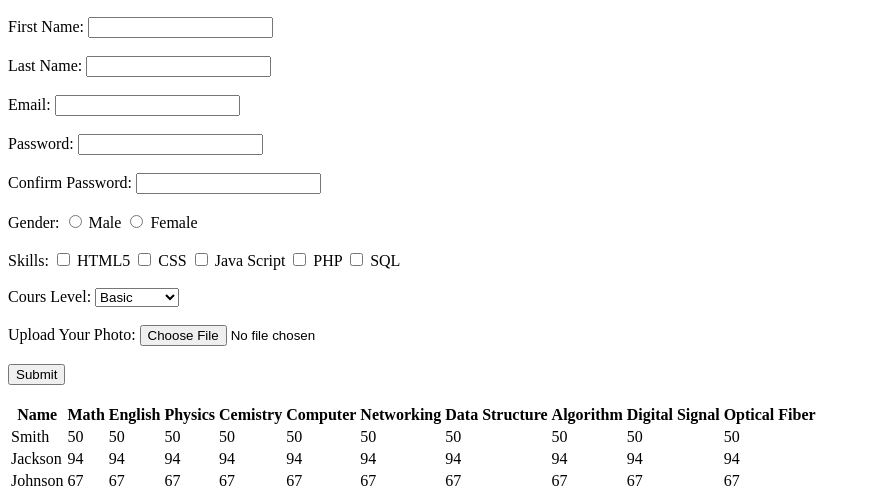
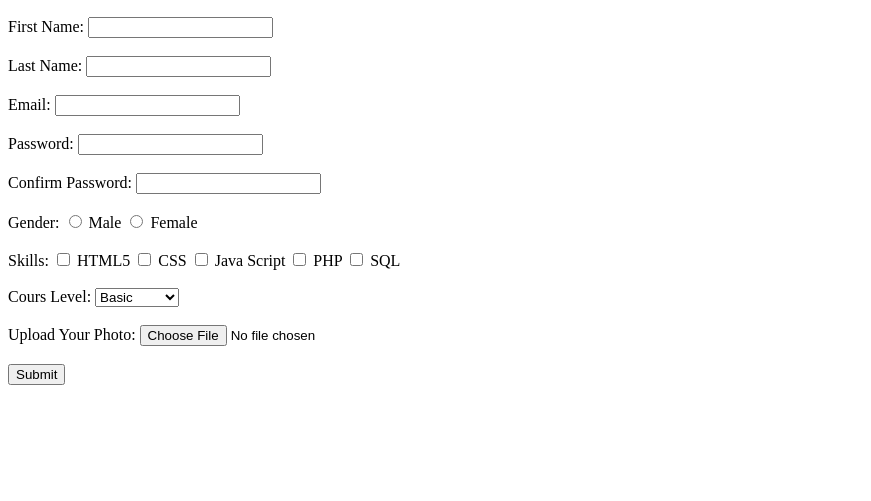
Before and after one commit to afsarpervez/ledp01, a plain HTML site: page index.html in a window 1280 px wide. Shown: the part 1132-1633 px from the top of the page, without its empty margins (0-871 px from the left). After the commit the page ends 1543 px from the top, so only its background shows below. Drawn offline with nearby package versions, Linux system fonts and the light colour scheme.

Commit message:
Class8 -check CSS folder and class8.html

```diff
--- /dev/null
+++ b/css/class8.css
@@ -0,0 +1,43 @@
+* {
+    margin: 0px;
+}
+
+body{
+    padding-top:20px;
+}
+
+.content{
+    max-width:1060px;
+    margin:auto;
+}
+
+div .profile-image {
+    width: 150px;
+    border-radius: 50%;
+    border: 2px solid;
+    border-color: gainsboro;
+    box-shadow: 0 4px 4px 0 rgba(0, 0, 0, 0.2), 0 6px 10px 0 rgba(0, 0, 0, 0.19);
+}
+
+.section-one, .section-two, .section-three {
+    padding-top: 10px;
+    padding-bottom: 10px;
+    text-align: center;
+    border-radius: 15px 10px;
+    box-shadow: 0 4px 8px 0 rgba(0, 0, 0, 0.2), 0 6px 20px 0 rgba(0, 0, 0, 0.19);
+    font-family:Arial, 'Gill Sans', 'Gill Sans MT', Calibri, 'Trebuchet MS', sans-serif;
+}
+
+.section-one {
+    background-color: bisque;
+}
+
+.section-two {
+    background-color: burlywood;
+    color: white;
+}
+
+.section-three {
+    background-color: bisque;
+
+}
--- a/index.html
+++ b/index.html
@@ -10,14 +10,14 @@
 
     <h2>Audio Code checking</h2>
     <audio controls>
-        <source src="testsong.mp3" type="audio/mpeg">
+        <source src="media/testsong.mp3" type="audio/mpeg">
         Your browser does not support the audio element.
     </audio>
 
     <br />
     <h2>Video Code checking</h2>
     <video width="560" controls>
-        <source src="testvideo.mp4" type="video/mp4">
+        <source src="media/testvideo.mp4" type="video/mp4">
         Your browser does not support the video tag.
     </video>
 
@@ -46,60 +46,7 @@
     <br />
     <input type="submit" name="entry-user" /><br /><br />
 
-    <table>
-        <tr>
-            <th>Name</th>
-            <th>Math</th>
-            <th>English</th>
-            <th>Physics</th>
-            <th>Cemistry</th>
-            <th>Computer</th>
-            <th>Networking</th>
-            <th>Data Structure</th>
-            <th>Algorithm</th>
-            <th>Digital Signal</th>
-            <th>Optical Fiber</th>
-        </tr>
-        <tr>
-            <td>Smith</td>
-            <td>50</td>
-            <td>50</td>
-            <td>50</td>
-            <td>50</td>
-            <td>50</td>
-            <td>50</td>
-            <td>50</td>
-            <td>50</td>
-            <td>50</td>
-            <td>50</td>
-        </tr>
-        <tr>
-            <td>Jackson</td>
-            <td>94</td>
-            <td>94</td>
-            <td>94</td>
-            <td>94</td>
-            <td>94</td>
-            <td>94</td>
-            <td>94</td>
-            <td>94</td>
-            <td>94</td>
-            <td>94</td>
-        </tr>
-        <tr>
-            <td>Johnson</td>
-            <td>67</td>
-            <td>67</td>
-            <td>67</td>
-            <td>67</td>
-            <td>67</td>
-            <td>67</td>
-            <td>67</td>
-            <td>67</td>
-            <td>67</td>
-            <td>67</td>
-        </tr>
-    </table>
+
 </body>
 
 </html>
```
Also changed, not shown: ajs.html (added, +11 -0 lines), class8.html (added, +25 -0 lines), classes.html (added, +13 -0 lines), table.html (+4 -3 lines), New Text Document.txt (deleted), 1 other file.
